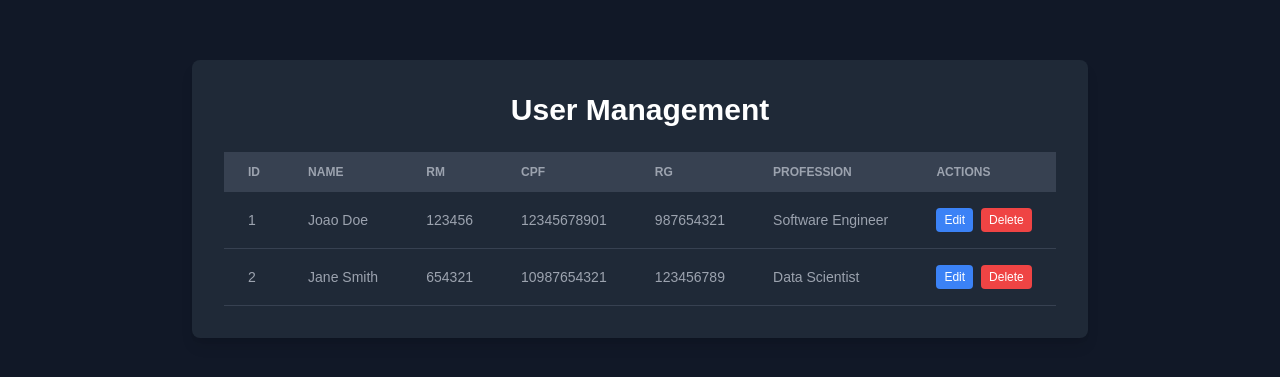
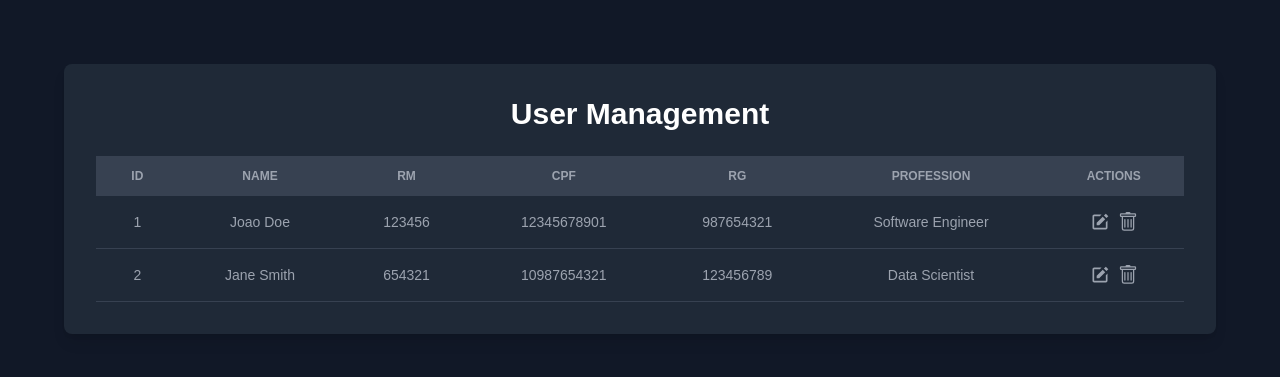
Before and after one commit to codelize/ultimatedevopment, a Next.js app: page /user-management in a window 1280 px wide. Shown: the part 201-578 px from the top of the page. Built offline with nearby package versions, Linux system fonts and the light colour scheme.

Commit message:
Definição dos ícones iguais ao do layout apresentado

```diff
--- /dev/null
+++ b/src/app/components/EditUserModal.tsx
@@ -0,0 +1,85 @@
+    import React, { useState } from 'react';
+
+    type User = {
+    id: number;
+    name: string;
+    rm: string;
+    cpf: string;
+    rg: string;
+    profession: string;
+    };
+
+    type EditUserModalProps = {
+    user: User;
+    onClose: () => void;
+    onSave: (updatedUser: User) => void;
+    };
+
+    const EditUserModal: React.FC<EditUserModalProps> = ({ user, onClose, onSave }) => {
+    const [editedUser, setEditedUser] = useState(user);
+
+    const handleChange = (field: keyof User, value: string) => {
+        setEditedUser({ ...editedUser, [field]: value });
+    };
+
+    return (
+        <div className="fixed inset-0 flex items-center justify-center bg-black bg-opacity-50">
+        <div className="bg-gray-800 p-6 rounded-lg w-full max-w-md">
+            <h2 className="text-2xl font-semibold text-white mb-4">Edit User</h2>
+            <div className="space-y-4">
+            <input
+                type="text"
+                value={editedUser.name}
+                onChange={(e) => handleChange("name", e.target.value)}
+                placeholder="Name"
+                className="w-full p-2 rounded bg-gray-700 text-white"
+            />
+            <input
+                type="text"
+                value={editedUser.rm}
+                onChange={(e) => handleChange("rm", e.target.value)}
+                placeholder="RM"
+                className="w-full p-2 rounded bg-gray-700 text-white"
+            />
+            <input
+                type="text"
+                value={editedUser.cpf}
+                onChange={(e) => handleChange("cpf", e.target.value)}
+                placeholder="CPF"
+                className="w-full p-2 rounded bg-gray-700 text-white"
+            />
+            <input
+                type="text"
+                value={editedUser.rg}
+                onChange={(e) => handleChange("rg", e.target.value)}
+                placeholder="RG"
+                className="w-full p-2 rounded bg-gray-700 text-white"
+            />
+            <input
+                type="text"
+                value={editedUser.profession}
+                onChange={(e) => handleChange("profession", e.target.value)}
+                placeholder="Profession"
+                className="w-full p-2 rounded bg-gray-700 text-white"
+            />
+            </div>
+            <div className="flex justify-end space-x-2 mt-4">
+            <button
+                className="px-4 py-2 bg-red-500 text-white rounded"
+                onClick={onClose}
+            >
+                Cancel
+            </button>
+            <button
+                className="px-4 py-2 bg-green-500 text-white rounded"
+                onClick={() => onSave(editedUser)}
+            >
+                Save
+            </button>
+            </div>
+        </div>
+        </div>
+    );
+    };
+
+    export default EditUserModal;
--- a/src/app/user-management/page.tsx
+++ b/src/app/user-management/page.tsx
@@ -1,6 +1,9 @@
 "use client";
 
 import { useEffect, useState } from 'react';
+import { BiSolidEdit } from "react-icons/bi";
+import { BsTrash } from "react-icons/bs";
+import EditUserModal from '../components/EditUserModal';
 
 type User = {
   id: number;
@@ -13,50 +16,88 @@ type User = {
 
 export default function UserManagementPage() {
   const [users, setUsers] = useState<User[]>([]);
+  const [editingUser, setEditingUser] = useState<User | null>(null);
 
   useEffect(() => {
     async function fetchUsers() {
-      const response = await fetch('/api/users');
-      const data = await response.json();
-      setUsers(data);
+      try {
+        const response = await fetch('/api/users');
+        const data = await response.json();
+        setUsers(data);
+      } catch (error) {
+        console.error("Error fetching users:", error);
+      }
     }
+
     fetchUsers();
   }, []);
 
+  const deleteUser = (id: number) => {
+    const updatedUsers = users.filter(user => user.id !== id);
+    setUsers(updatedUsers);
+  };
+
+  const openEditModal = (user: User) => {
+    setEditingUser(user);
+  };
+
+  const saveUser = (updatedUser: User) => {
+    setUsers(users.map(user => (user.id === updatedUser.id ? updatedUser : user)));
+    setEditingUser(null);
+  };
+
   return (
     <div className="flex items-center justify-center min-h-screen bg-gray-900">
-      <div className="w-full max-w-4xl p-8 space-y-6 bg-gray-800 rounded-lg shadow-lg">
+      <div className="w-full max-w-6xl p-8 space-y-6 bg-gray-800 rounded-lg shadow-lg">
         <h2 className="text-3xl font-bold text-center text-white">User Management</h2>
         <table className="w-full text-sm text-left text-gray-400">
           <thead className="text-xs uppercase bg-gray-700 text-gray-400">
             <tr>
-              <th scope="col" className="px-6 py-3">ID</th>
-              <th scope="col" className="px-6 py-3">Name</th>
-              <th scope="col" className="px-6 py-3">RM</th>
-              <th scope="col" className="px-6 py-3">CPF</th>
-              <th scope="col" className="px-6 py-3">RG</th>
-              <th scope="col" className="px-6 py-3">Profession</th>
-              <th scope="col" className="px-6 py-3">Actions</th>
+              <th className="px-6 py-3 text-center">ID</th>
+              <th className="px-6 py-3 text-center">Name</th>
+              <th className="px-6 py-3 text-center">RM</th>
+              <th className="px-6 py-3 text-center">CPF</th>
+              <th className="px-6 py-3 text-center">RG</th>
+              <th className="px-6 py-3 text-center">Profession</th>
+              <th className="px-6 py-3 text-center">Actions</th>
             </tr>
           </thead>
           <tbody>
             {users.map((user) => (
-              <tr key={user.id} className="bg-gray-800 border-b border-gray-700">
-                <td className="px-6 py-4">{user.id}</td>
-                <td className="px-6 py-4">{user.name}</td>
-                <td className="px-6 py-4">{user.rm}</td>
-                <td className="px-6 py-4">{user.cpf}</td>
-                <td className="px-6 py-4">{user.rg}</td>
-                <td className="px-6 py-4">{user.profession}</td>
-                <td className="px-6 py-4">
-                  <button className="px-2 py-1 mr-2 text-xs text-white bg-blue-500 rounded hover:bg-blue-600">Edit</button>
-                  <button className="px-2 py-1 text-xs text-white bg-red-500 rounded hover:bg-red-600">Delete</button>
+              <tr key={user.id} className="bg-gray-800 border-b border-gray-700 h-12">
+                <td className="px-6 py-4 text-center">{user.id}</td>
+                <td className="px-6 py-4 text-center">{user.name}</td>
+                <td className="px-6 py-4 text-center">{user.rm}</td>
+                <td className="px-6 py-4 text-center">{user.cpf}</td>
+                <td className="px-6 py-4 text-center">{user.rg}</td>
+                <td className="px-6 py-4 text-center">{user.profession}</td>
+                <td className="px-6 py-4 flex justify-center items-center gap-2">
+                  <button
+                    className="text-gray-400 hover:text-gray-700"
+                    onClick={() => openEditModal(user)}
+                  >
+                    <BiSolidEdit size={20} />
+                  </button>
+                  <button
+                    className="text-gray-400 hover:text-gray-700"
+                    onClick={() => deleteUser(user.id)}
+                  >
+                    <BsTrash size={20} /> {/* Ícone de lixeira vazado */}
+                  </button>
                 </td>
               </tr>
             ))}
           </tbody>
         </table>
       </div>
+
+      {editingUser && (
+        <EditUserModal
+          user={editingUser}
+          onClose={() => setEditingUser(null)}
+          onSave={saveUser}
+        />
+      )}
     </div>
   );
 }
```
Also changed, not shown: package.json (+6 -4 lines), src/app/styles/EditUserModal.css (added), 1 other file (tests, documents, lock files or other folders).
